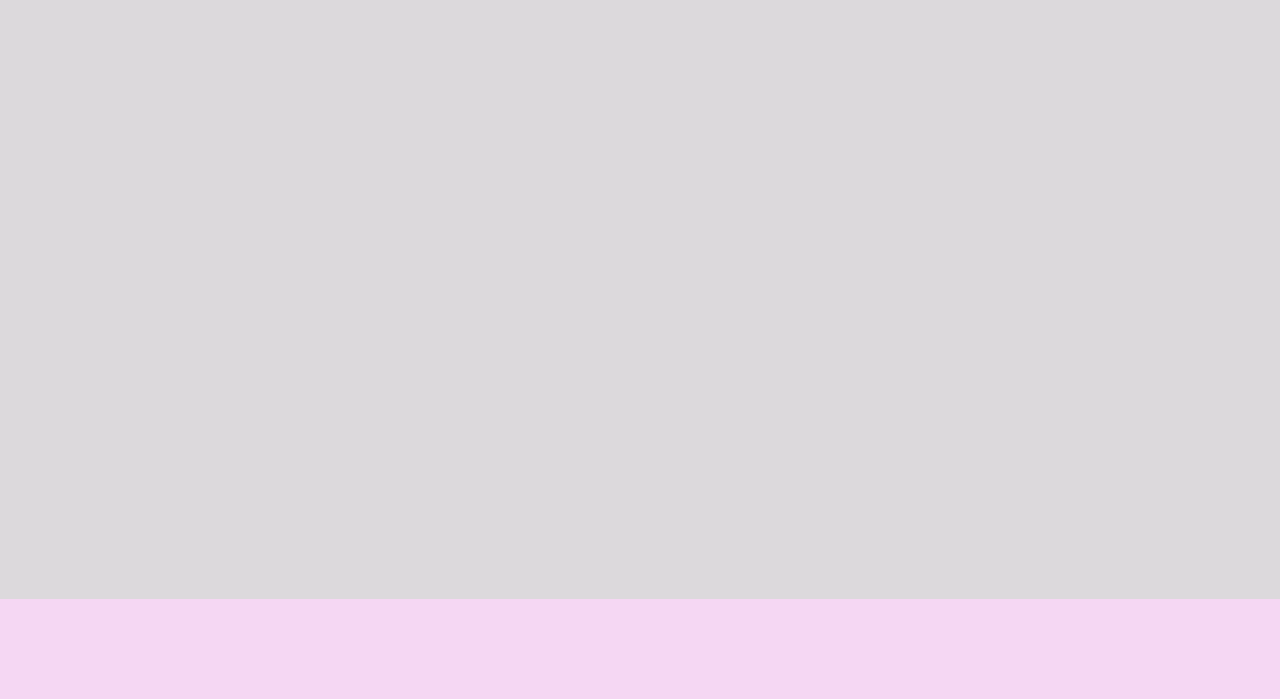
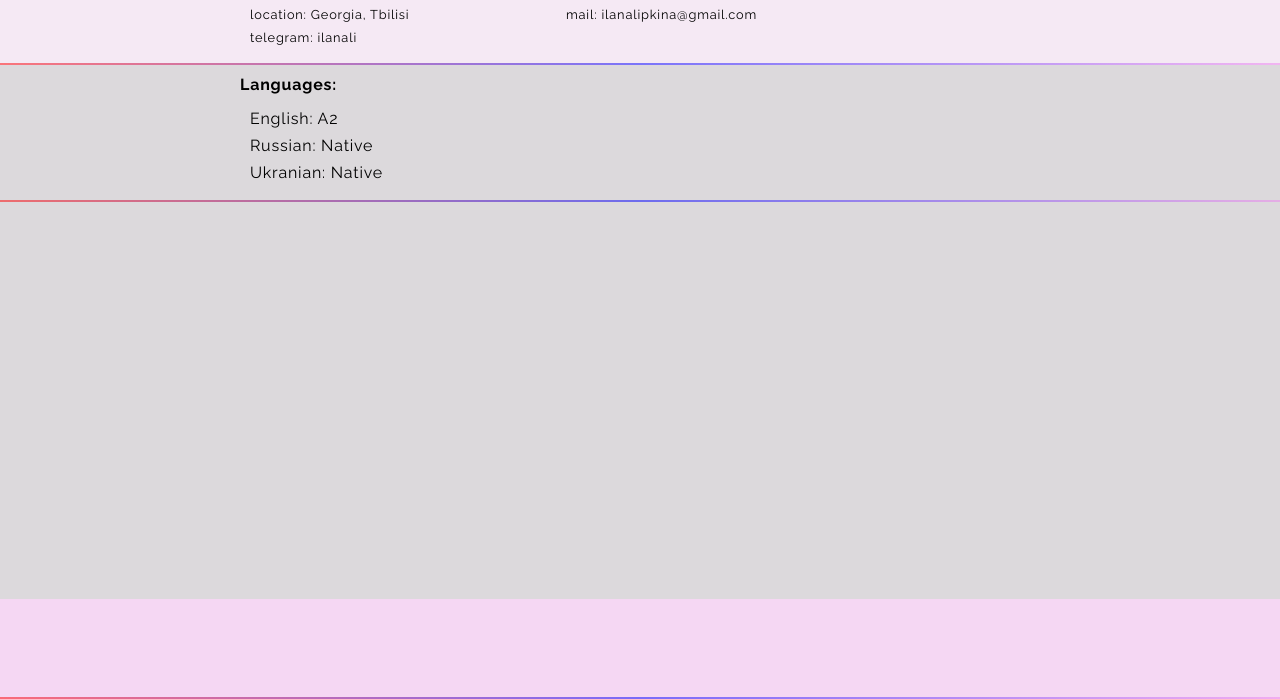
Before and after one commit to ilanalis/rsschool-cv, a plain HTML site: page index.html in a window 1280 px wide. Shown: the part 101-800 px from the top of the page. Drawn offline with Linux system fonts and the light colour scheme.

Commit message:
feat: add contacts and languages blocks

```diff
--- a/index.html
+++ b/index.html
@@ -19,6 +19,26 @@
             </div>
         </header>
         <div class="main">
+            <div class="contacts-block block">
+                <div class="lang-container container">
+                    <h2 class="contacts-header block-header">Contacts:</h2>
+                    <ul class="contacts-list list">
+                        <li class="contacts-list-item list-item">location: Georgia, Tbilisi</li>
+                        <li class="contacts-list-item list-item">mail: ilanalipkina@gmail.com</li>
+                        <li class="contacts-list-item list-item">telegram: ilanali</li>
+                    </ul>
+                </div>
+            </div>
+            <div class="lang-block block">
+                <div class="lang-container container">
+                    <h2 class="block-header">Languages:</h2>
+                    <ul class="lang-list list">
+                        <li class="lang-list-item list-item">English: A2</li>
+                        <li class="lang-list-item list-item">Russian: Native</li>
+                        <li class="lang-item list-item">Ukranian: Native</li>
+                    </ul>
+                </div>
+            </div>
         </div>
         <footer class="footer-block block"></footer>
     </div>
--- a/style.css
+++ b/style.css
@@ -49,6 +49,51 @@ body{
     font-weight: 700;
 }
 
+.container{
+    margin: 0 auto;
+    max-width: 800px;
+}
+
+.block{
+    padding: 10px 0;
+    border-bottom: 2px  solid ;
+    border-image: linear-gradient(to right,rgba(255, 0, 0, 0.5), rgba(0, 0, 255, 0.5), rgba(238, 130, 238, 0.5)) 1;
+
+    letter-spacing: 0.05rem;
+}
+.block-header{
+    margin-bottom: 15px;
+}
+
+.list{
+    padding-left: 10px;
+    position: relative;
+    display: flex;
+    flex-wrap: wrap;
+}
+.list-item{
+    margin-bottom: 8px;
+    width: 40%;
+}
+
+.contacts-block{
+    padding: 10px 0;
+
+    background-color: rgba(247, 234, 246, 0.952);
+}
+.contacts-header{
+    margin-bottom: 10px;
+
+    font-size: 1rem;
+}
+.contacts-list-item{
+    font-size: 0.8rem;
+}
+
+.lang-list{
+    flex-wrap: nowrap;
+    flex-direction: column;
+}
 
 .footer-block{
     flex: 0 0 auto;
```
